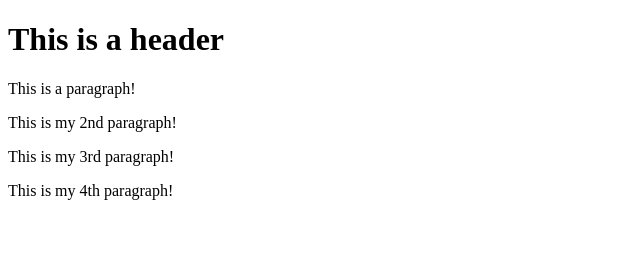
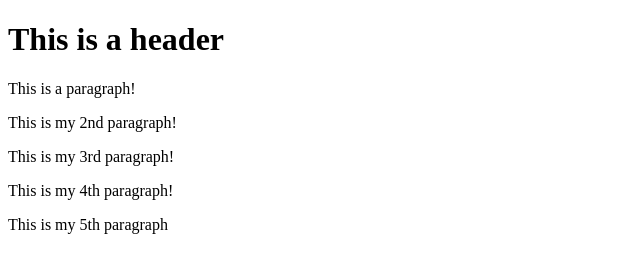
Before and after one commit to janderssonGIT/coursera, a website: page index.html in a window 1280 px wide. Shown: the whole page, without its empty margins (0-640 px from the left). Drawn offline with Linux system fonts and the light colour scheme.

Commit message:
commit 3
amend 2

```diff
--- a/index.html
+++ b/index.html
@@ -8,5 +8,6 @@
         <p>This is my 2nd paragraph!</p>
         <p>This is my 3rd paragraph!</p>
         <p>This is my 4th paragraph!</p>
+        <p>This is my 5th paragraph</p>
     </body>
 </html>
```
Also changed, not shown: package.json (added, +24 -0 lines), 2 other files.
